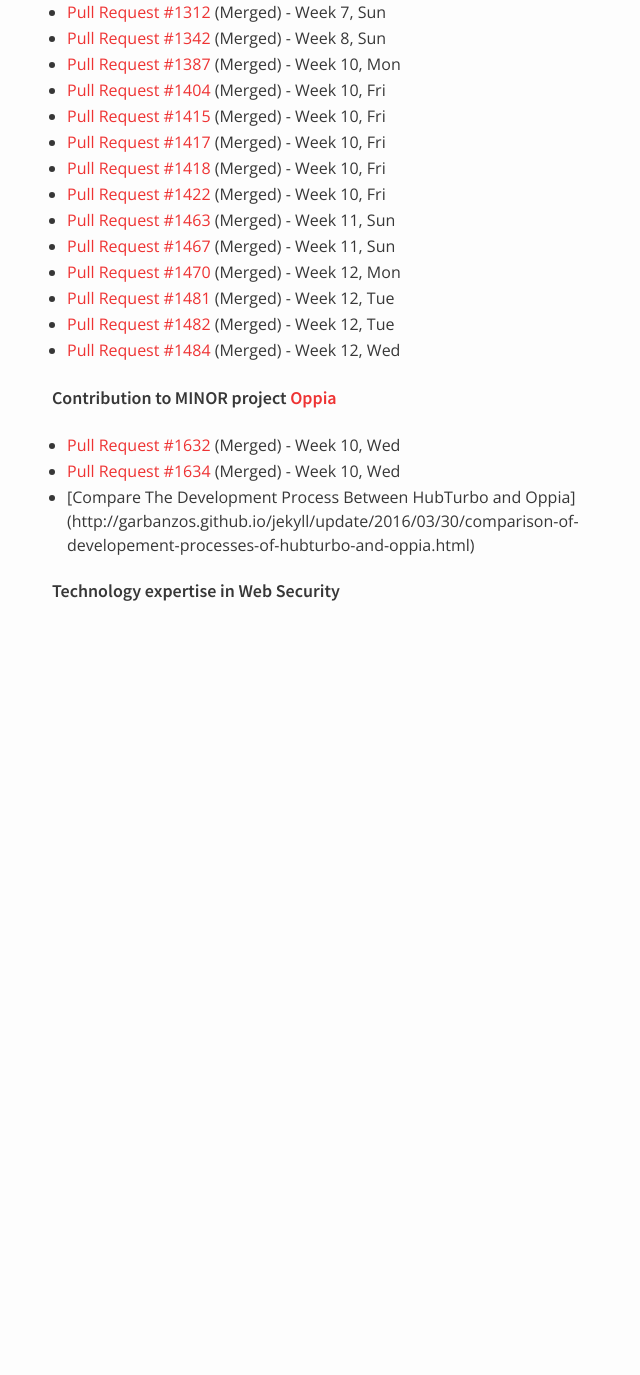
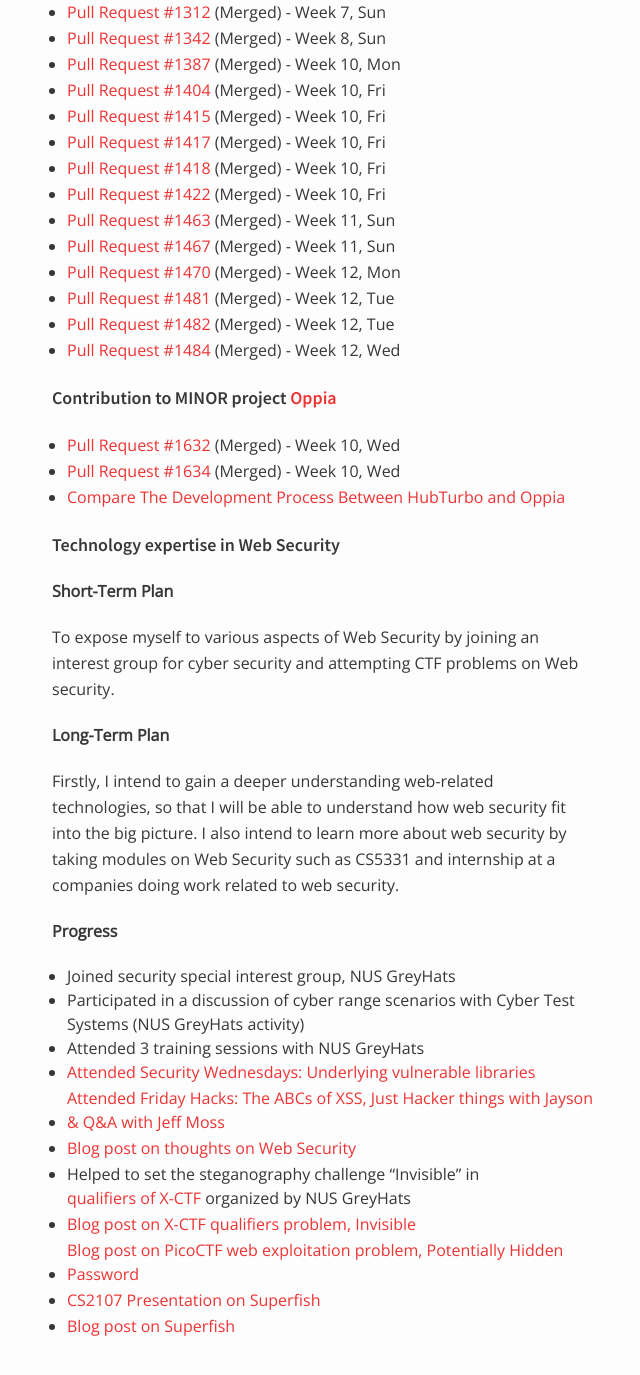
Before and after one commit to nus-oss/cs3281-AY1516S2-website, a Jekyll site: the page built from teams/hubturbo.md, in a window 1280 px wide and 1400 px high, scrolled down 8047 px. Shown: the top 1375 px of the window, without its empty margins (318-958 px from the left). Built offline with Jekyll 4.4.1, drawn with Linux system fonts in a browser that asks for light colours; before the commit the page ends 8711 px from its top, so only the background shows below that.

Commit message:
Added yiyan's expertise area progress

```diff
--- a/teams/hubturbo.md
+++ b/teams/hubturbo.md
@@ -53,7 +53,7 @@
 * [ ] Covering more use cases, UI improvements, refactoring & testing - Week 6 & Recess Week
 	* [x] Issue Creator - Week 6 & Recess Week
 	* [x] Milestone Picker - Week 6 & Recess Week
-	* [ ] Assignee Picker - Week 6 & Recess Week
+	* [x] Assignee Picker - Week 6 & Recess Week
 	* [x] Open/Close Issues - Week 6 & Recess Week
 	* [ ] Issue Comments Retriever - Week 6 & Recess Week
 	* [ ] Board Picker - Week 8, Thu
@@ -326,6 +326,27 @@
 
 * [Pull Request #1632](https://github.com/oppia/oppia/pull/1632) (Merged) - Week 10, Wed
 * [Pull Request #1634](https://github.com/oppia/oppia/pull/1634) (Merged) - Week 10, Wed
-* [Compare The Development Process Between HubTurbo and Oppia] (http://garbanzos.github.io/jekyll/update/2016/03/30/comparison-of-developement-processes-of-hubturbo-and-oppia.html)
+* [Compare The Development Process Between HubTurbo and Oppia](http://garbanzos.github.io/jekyll/update/2016/03/30/comparison-of-developement-processes-of-hubturbo-and-oppia.html)
 
 ##### Technology expertise in Web Security
+**Short-Term Plan**
+
+To expose myself to various aspects of Web Security by joining an interest group for cyber security and attempting CTF problems on Web security.
+
+**Long-Term Plan**
+
+Firstly, I intend to gain a deeper understanding web-related technologies, so that I will be able to understand how web security fit into the big picture. I also intend to learn more about web security by taking modules on Web Security such as CS5331 and internship at a companies doing work related to web security.
+
+**Progress**
+
+* Joined security special interest group, NUS GreyHats
+* Participated in a discussion of cyber range scenarios with Cyber Test Systems (NUS GreyHats activity)
+* Attended 3 training sessions with NUS GreyHats
+* [Attended Security Wednesdays: Underlying vulnerable libraries](https://www.facebook.com/events/1699004353719120/)
+* [Attended Friday Hacks: The ABCs of XSS, Just Hacker things with Jayson & Q&A with Jeff Moss](http://www.nushackers.org/2016/03/friday-hacks-111-Apr-1/)
+* [Blog post on thoughts on Web Security](http://garbanzos.github.io/jekyll/update/2016/04/11/web-security.html)
+* Helped to set the steganography challenge "Invisible" in [qualifiers of X-CTF](http://open.nusgreyhats.org/problems) organized by NUS GreyHats
+* [Blog post on X-CTF qualifiers problem, Invisible](http://garbanzos.github.io/jekyll/update/2016/04/13/xctf.html)
+* [Blog post on PicoCTF web exploitation problem, Potentially Hidden Password](http://garbanzos.github.io/jekyll/update/2016/04/13/picoctf.html)
+* [CS2107 Presentation on Superfish](https://docs.google.com/presentation/d/1a4mgXTp2au1haxnSFHQJxdUxfitfKZQYxvJ3htN9mSc/edit?usp=sharing)
+* [Blog post on Superfish](http://garbanzos.github.io/jekyll/update/2016/04/12/superfish.html)
```
